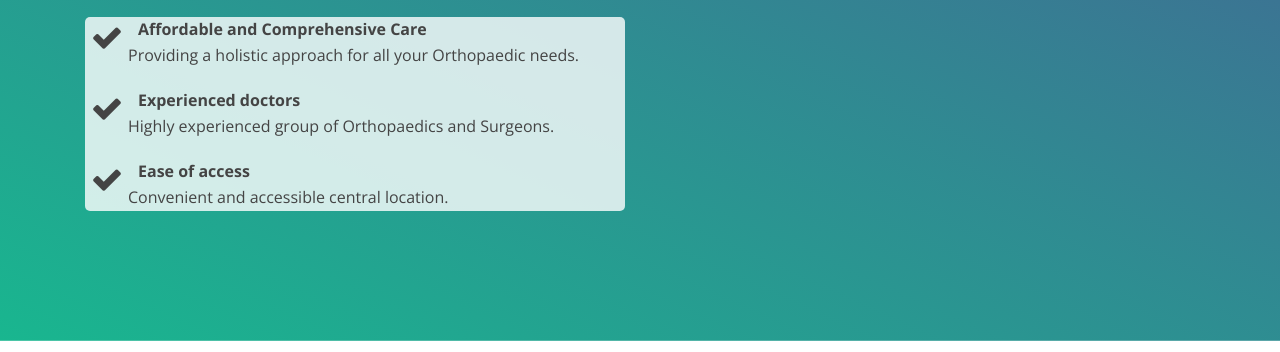
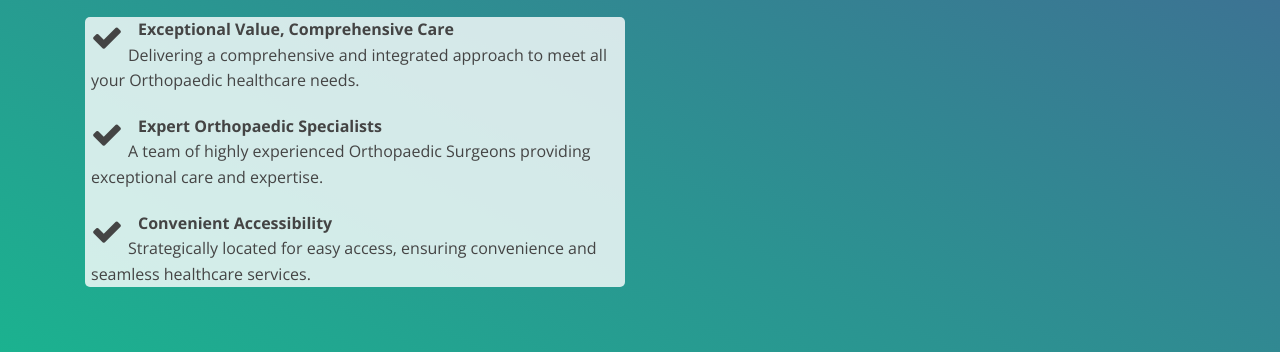
Before and after one commit to aimscare/ah-respo-site, a plain HTML site: page index.html in a window 1280 px wide. Shown: the part 448-800 px from the top of the page. Drawn offline with nearby package versions, Linux system fonts and the light colour scheme; files whose address does not match are found by name.

Commit message:
Update index.html rephrase carousel points

```diff
--- a/index.html
+++ b/index.html
@@ -140,11 +140,11 @@
                              style="visibility: visible; animation-delay: 0.1s; animation-name: fadeInRight;">
 
                             <ul class="lead-list">
-                                <li><span class="fa fa-check fa-2x icon-success"></span> <span class="list"><strong>Affordable and Comprehensive Care</strong><br>Providing a holistic approach for all your Orthopaedic needs.</span>
+                                <li><span class="fa fa-check fa-2x icon-success"></span> <span class="list"><strong>Exceptional Value, Comprehensive Care</strong><br>Delivering a comprehensive and integrated approach to meet all your Orthopaedic healthcare needs.</span>
                                 </li>
-                                <li><span class="fa fa-check fa-2x icon-success"></span> <span class="list"><strong>Experienced doctors</strong><br>Highly experienced group of Orthopaedics and Surgeons.</span>
+                                <li><span class="fa fa-check fa-2x icon-success"></span> <span class="list"><strong>Expert Orthopaedic Specialists</strong><br>A team of highly experienced Orthopaedic Surgeons providing exceptional care and expertise.</span>
                                 </li>
-                                <li><span class="fa fa-check fa-2x icon-success"></span> <span class="list"><strong>Ease of access</strong><br>Convenient and accessible central location.</span>
+                                <li><span class="fa fa-check fa-2x icon-success"></span> <span class="list"><strong>Convenient Accessibility</strong><br>Strategically located for easy access, ensuring convenience and seamless healthcare services.</span>
                                 </li>
                             </ul>
 
```
